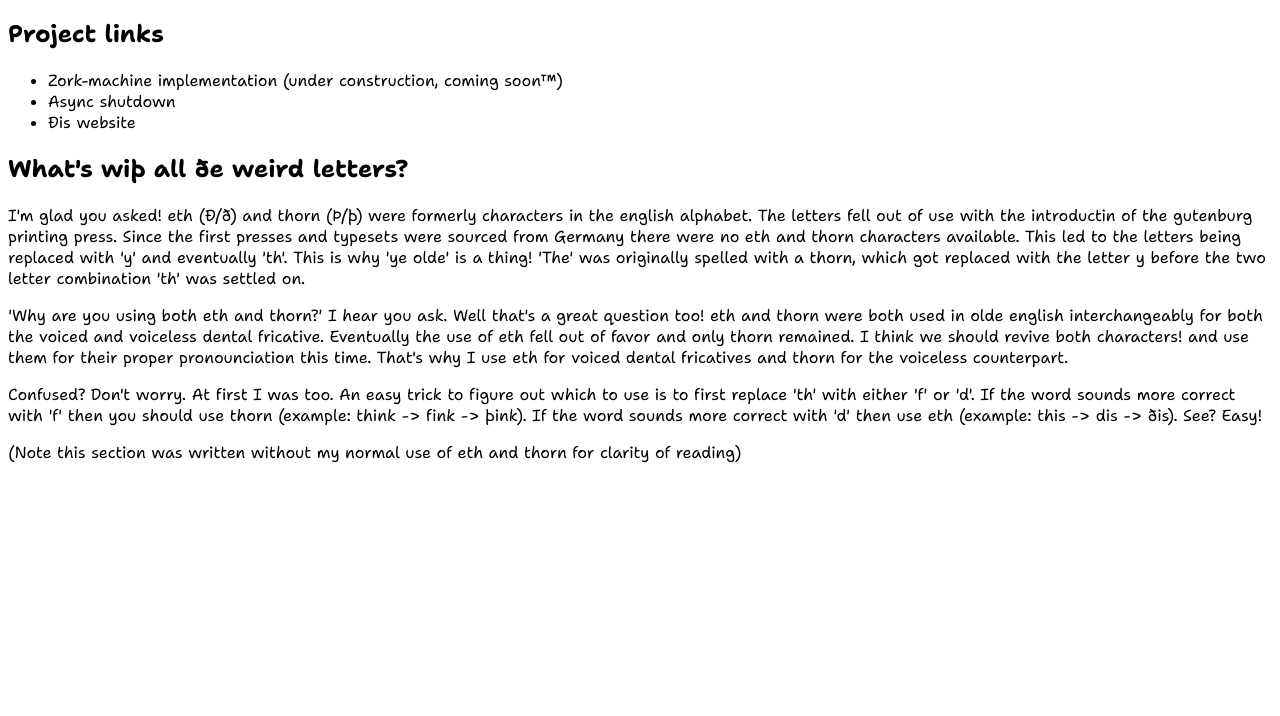
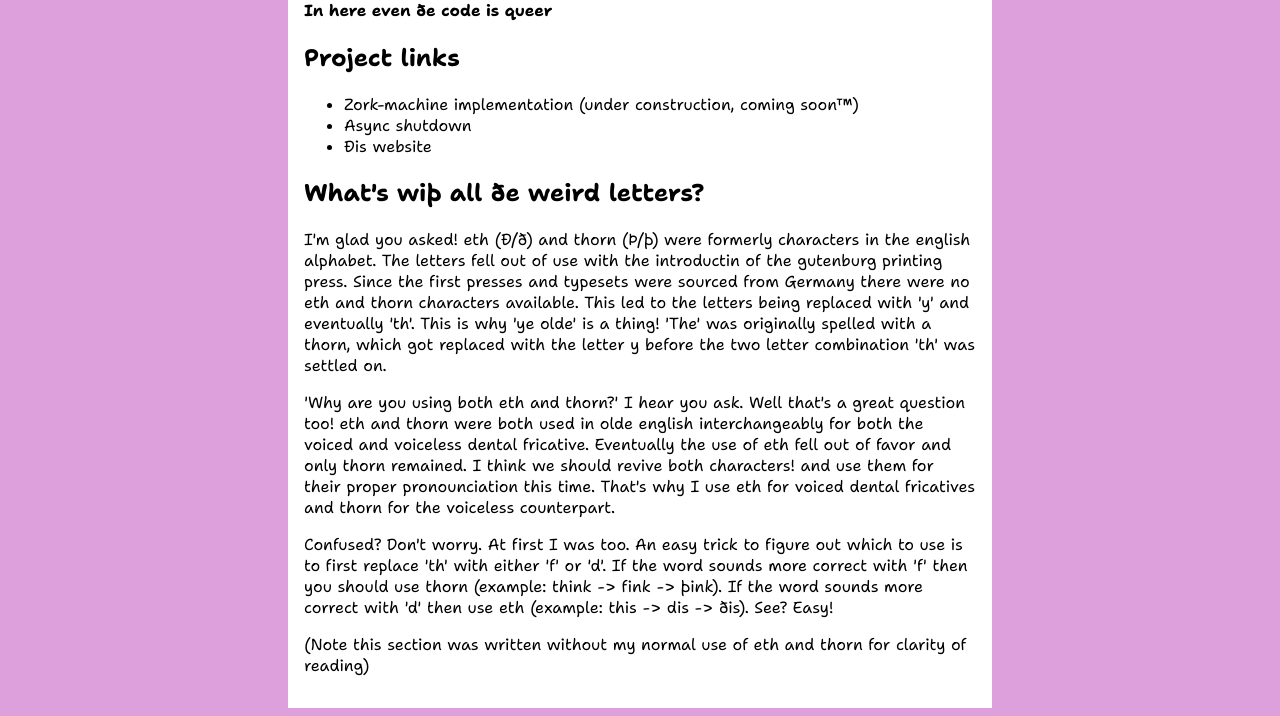
Before and after one commit to thistle-witch/thistle-witch.github.io, a plain HTML site: page index.html in a window 1280 px wide. Shown: the part 110-826 px from the top of the page. Before the commit the page ends 800 px from the top, so only its background shows below. Drawn offline with Linux system fonts and the light colour scheme.

Commit message:
add some css to make ðe page nicer

```diff
--- a/style.css
+++ b/style.css
@@ -5,4 +5,12 @@
 
 html {
     font-family: 'Shantell Sans', serif;
+    margin: auto;
+    background: plum;
+    max-width: 45em;
 }
+
+body {
+    padding: 1em;
+    background: white;
+}
```
